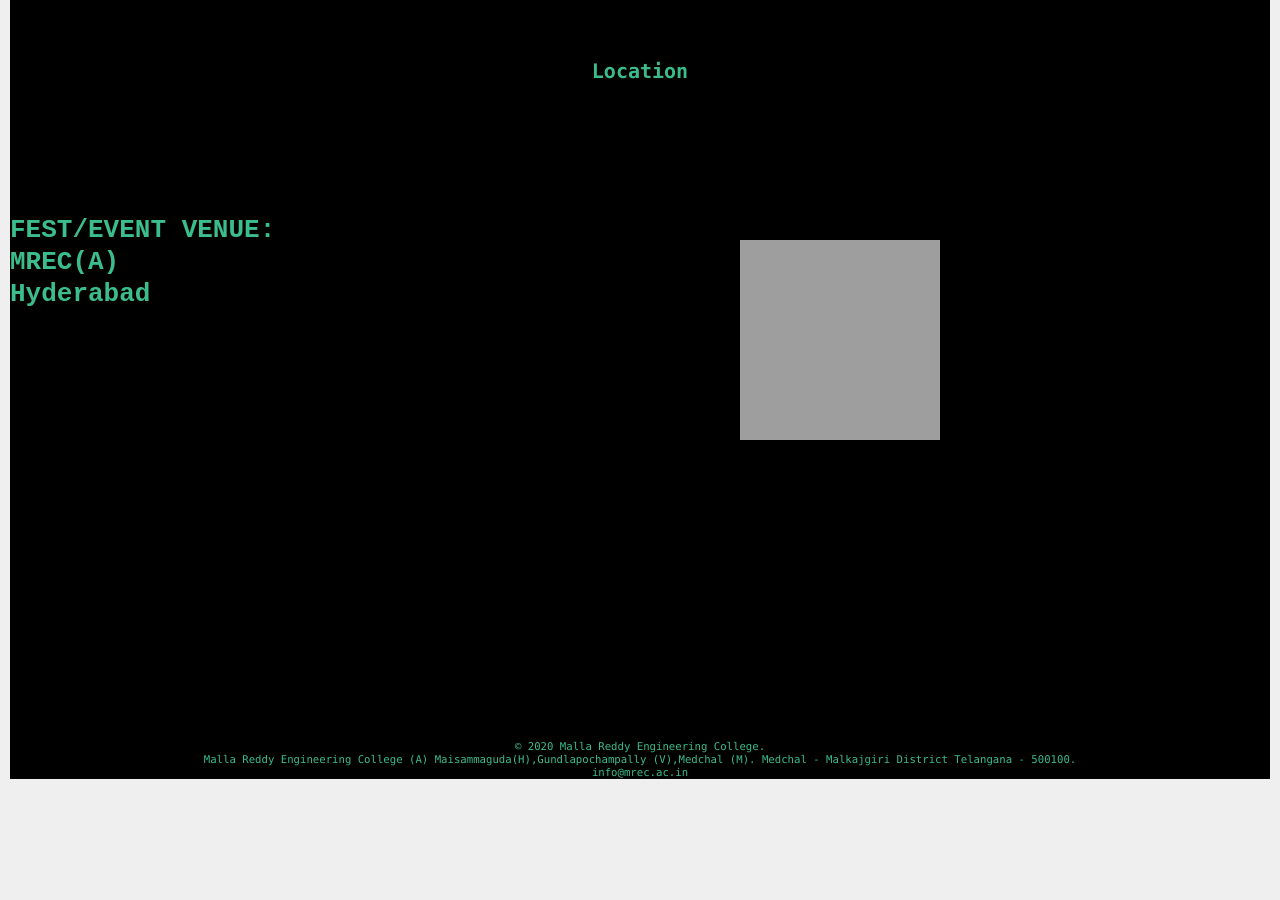
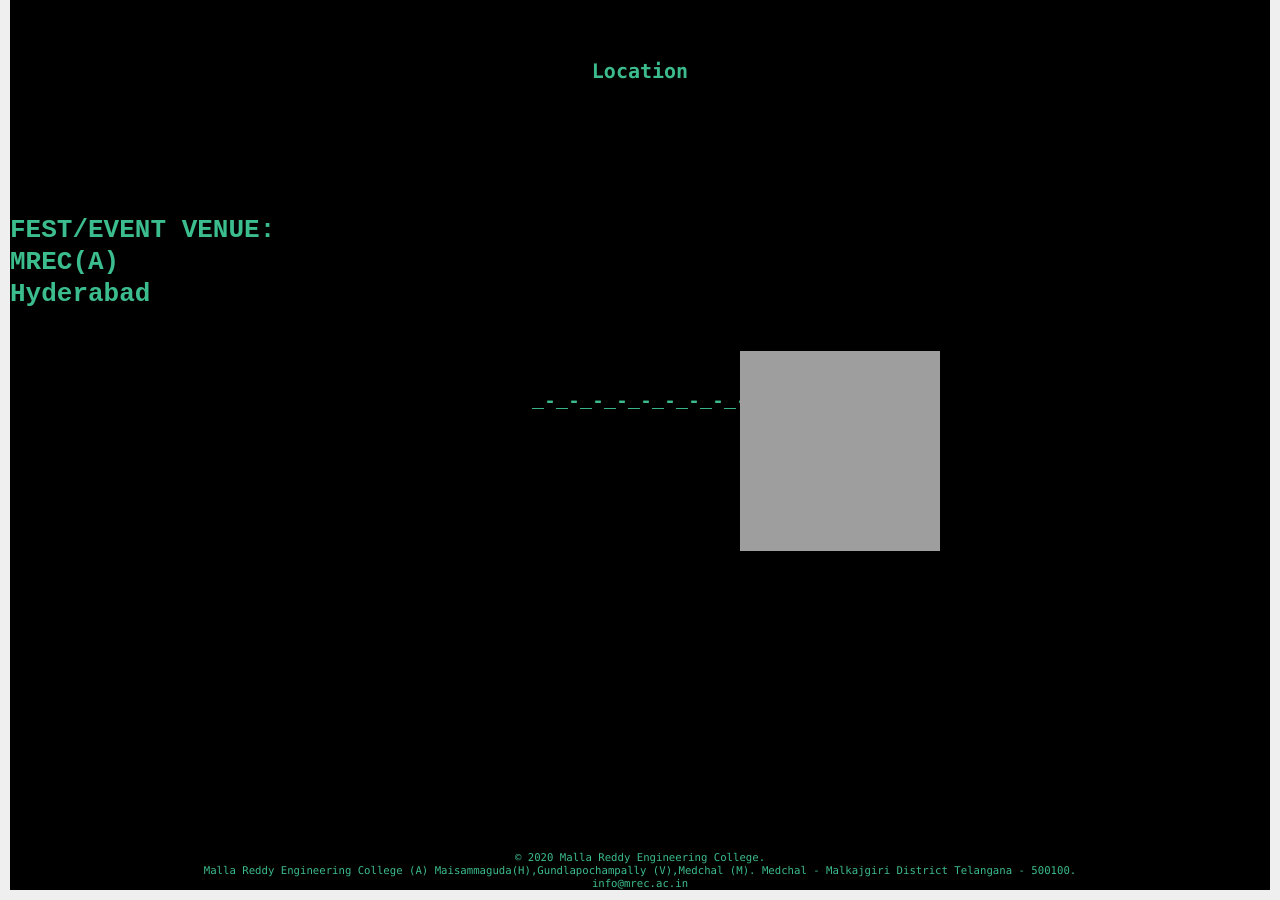
Before and after one commit to nishantheory/college-fest-org, a Jekyll site: the page index.html, which Jekyll copies as it is, in a window 1280 px wide and 900 px high, scrolled down 717 px. Built offline with Jekyll 4.4.1, drawn with Linux system fonts in a browser that asks for light colours; before the commit the page ends 1506 px from its top, so only the background shows below that; grey boxes are pictures that could not be loaded.

```diff
--- a/index.html
+++ b/index.html
@@ -199,7 +199,7 @@ bottom:-90px;
 
 
             <h1><span>Location</span></h1>
-<div id="venue"><h2><tt>FEST/EVENT VENUE:<br>MREC(A)<br>Hyderabad</h2></tt></div>
+<div id="venue"><h2><tt>FEST/EVENT VENUE:<br>MREC(A)<br>Hyderabad</h2><br><br><h1><p id="para">_-_-_-_-_-_-_-_-_-</p></h1></tt></div>
 
             <center><div class="mapouter">
 <div class="gmap_canvas">
```
